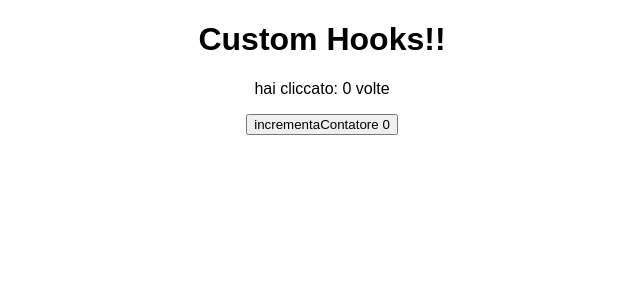
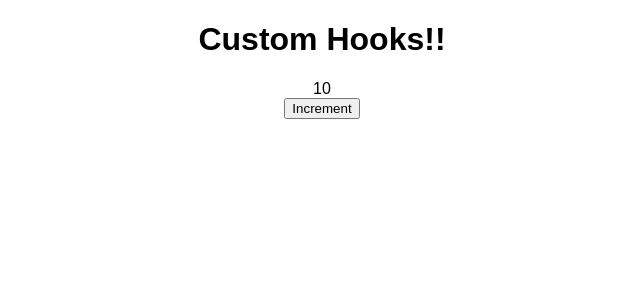
Before and after one commit to matteo9966/Hooks, a React (Create React App) app: page / in a window 1280 px wide. Shown: the top 300 px of the page, without its empty margins (318-958 px from the left). Built offline with nearby package versions, Linux system fonts and the light colour scheme.

Commit message:
Aggiunto useUpdateEffect

```diff
--- a/src/App.js
+++ b/src/App.js
@@ -1,12 +1,19 @@
 import "./styles.css";
+import React from "react";
 // import { TimeoutComponent } from "./hooks/useTimeout/TimeoutComponent";
-import { DebounceComponent } from "./hooks/useDebounce/DebounceComponent";
+// import { DebounceComponent } from "./hooks/useDebounce/DebounceComponent";
+import { UpdateEffectComponent } from "./hooks/useUpdateEffect/UpdateEffectComponent";
 export default function App() {
+  // const setState = React.useState()[1];
+
   return (
     <div className="App">
       <h1>Custom Hooks!!</h1>
+      {/* <button onClick={setState}>setstate</button> */}
       {/* <TimeoutComponent /> */}
-      <DebounceComponent />
+      {/* <DebounceComponent /> */}
+      <UpdateEffectComponent />
+      {console.log("rendering---")}
     </div>
   );
 }
--- /dev/null
+++ b/src/hooks/useUpdateEffect/UpdateEffectComponent.js
@@ -0,0 +1,14 @@
+import { useState } from "react";
+import { useUpdateEffect } from "./useUpdateEffect";
+
+export function UpdateEffectComponent() {
+  const [count, setCount] = useState(10);
+  useUpdateEffect(() => alert(count), [count]);
+
+  return (
+    <div>
+      <div>{count}</div>
+      <button onClick={() => setCount((c) => c + 1)}>Increment</button>
+    </div>
+  );
+}
--- /dev/null
+++ b/src/hooks/useUpdateEffect/useUpdateEffect.js
@@ -0,0 +1,11 @@
+import { useRef, useEffect } from "react";
+export function useUpdateEffect(callback, dependency) {
+  const isRenderedRef = useRef(true);
+  useEffect(() => {
+    if (isRenderedRef.current) {
+      isRenderedRef.current = false;
+      return;
+    }
+    return callback;
+  }, dependency);
+}
```
